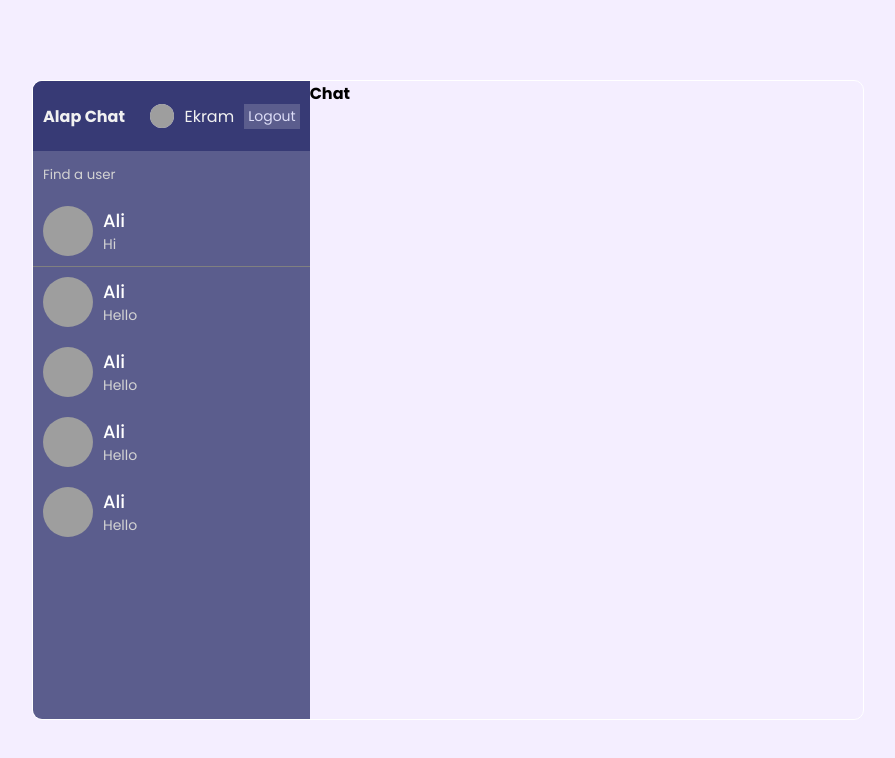
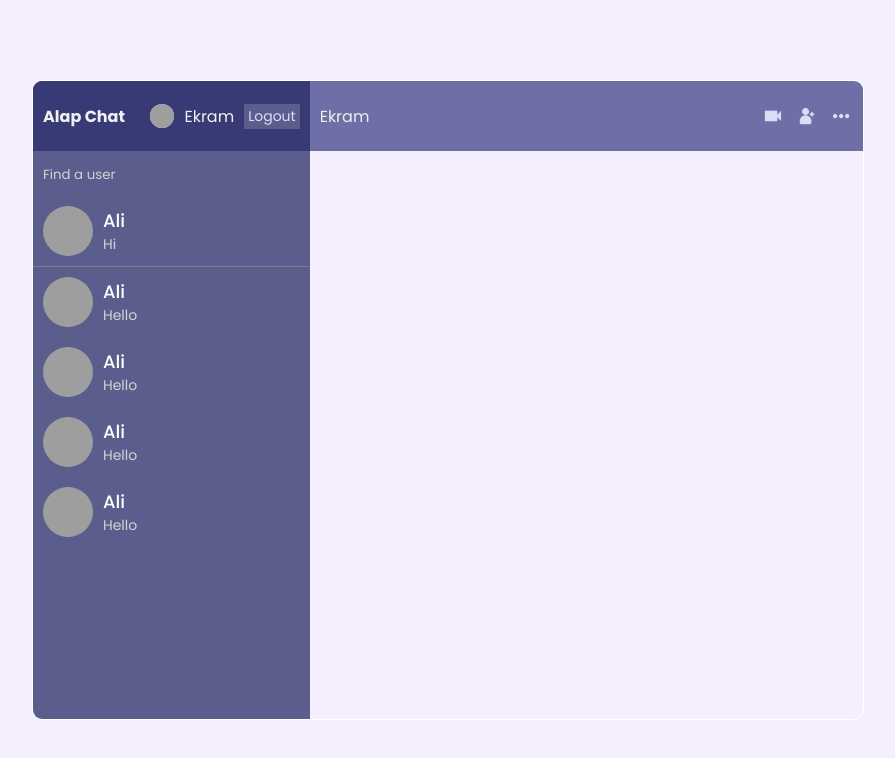
Before and after one commit to EkramH/alap-chat-app, a React (Create React App) app: page / in a window 1280 px wide. Shown: the top 758 px of the page, without its empty margins (192-1087 px from the left). Built offline with nearby package versions, Linux system fonts and the light colour scheme; grey boxes are pictures that could not be loaded.

Commit message:
chat header and info

```diff
--- a/src/App.js
+++ b/src/App.js
@@ -1,6 +1,5 @@
 import "./App.css";
 import Home from "./pages/Home";
-import Login from "./pages/Login";
 
 function App() {
   return (
--- a/src/components/Chat.js
+++ b/src/components/Chat.js
@@ -1,10 +1,20 @@
 import React from "react";
 import "./components.css";
+import cam from "../assets/cam.png";
+import add from "../assets/add.png";
+import more from "../assets/more.png";
 
 const Chat = () => {
   return (
     <div className="chat">
-      <h4>Chat</h4>
+      <div className="chat__info">
+        <span>Ekram</span>
+        <div className="chat__icon">
+          <img src={cam} alt="" />
+          <img src={add} alt="" />
+          <img src={more} alt="" />
+        </div>
+      </div>
     </div>
   );
 };
--- a/src/components/components.css
+++ b/src/components/components.css
@@ -98,3 +98,21 @@
 
 
 /* =============== Chat =============== */
+.chat__info {
+    height: 70px;
+    background-color: #6f6fa7;
+    display: flex;
+    align-items: center;
+    justify-content: space-between;
+    color: #eeeeee;
+    padding: 10px;
+}
+
+.chat__icon {
+    display: flex;
+    gap: 10px;
+}
+
+.chat__icon img {
+    height: 24px;
+}
```
